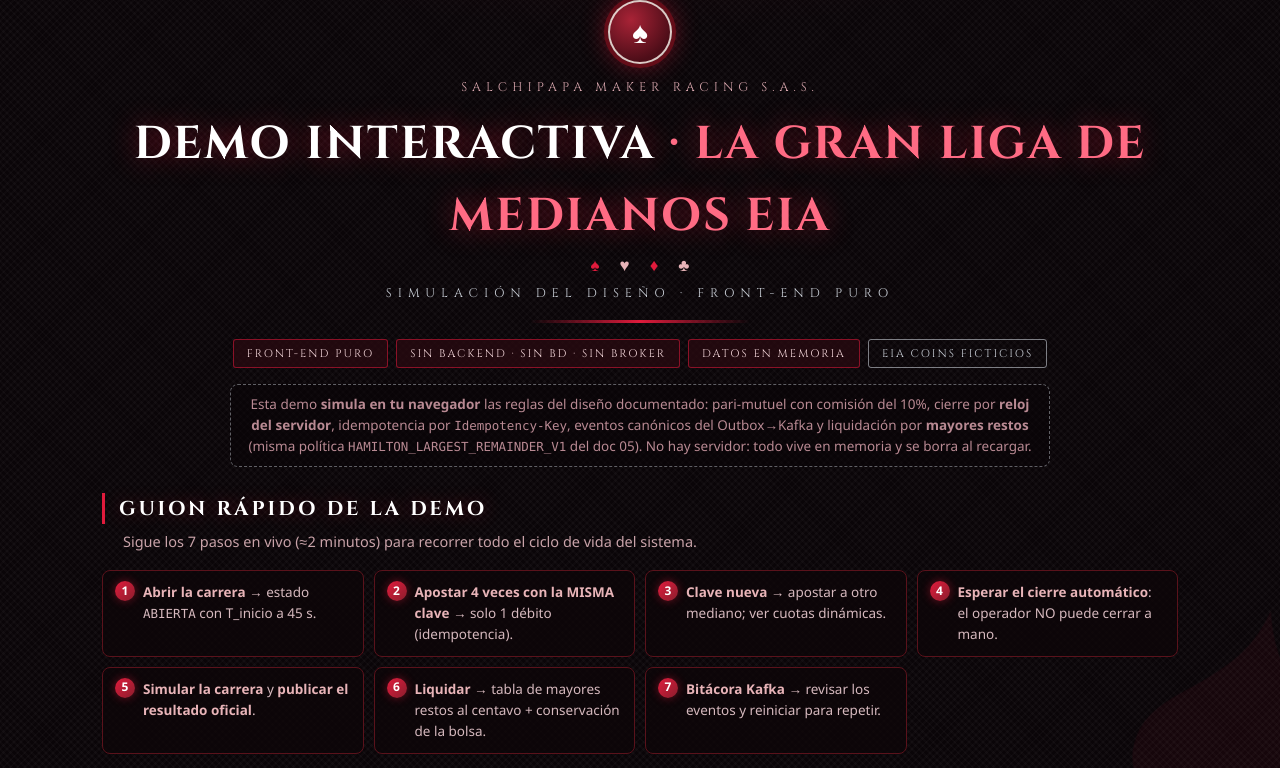
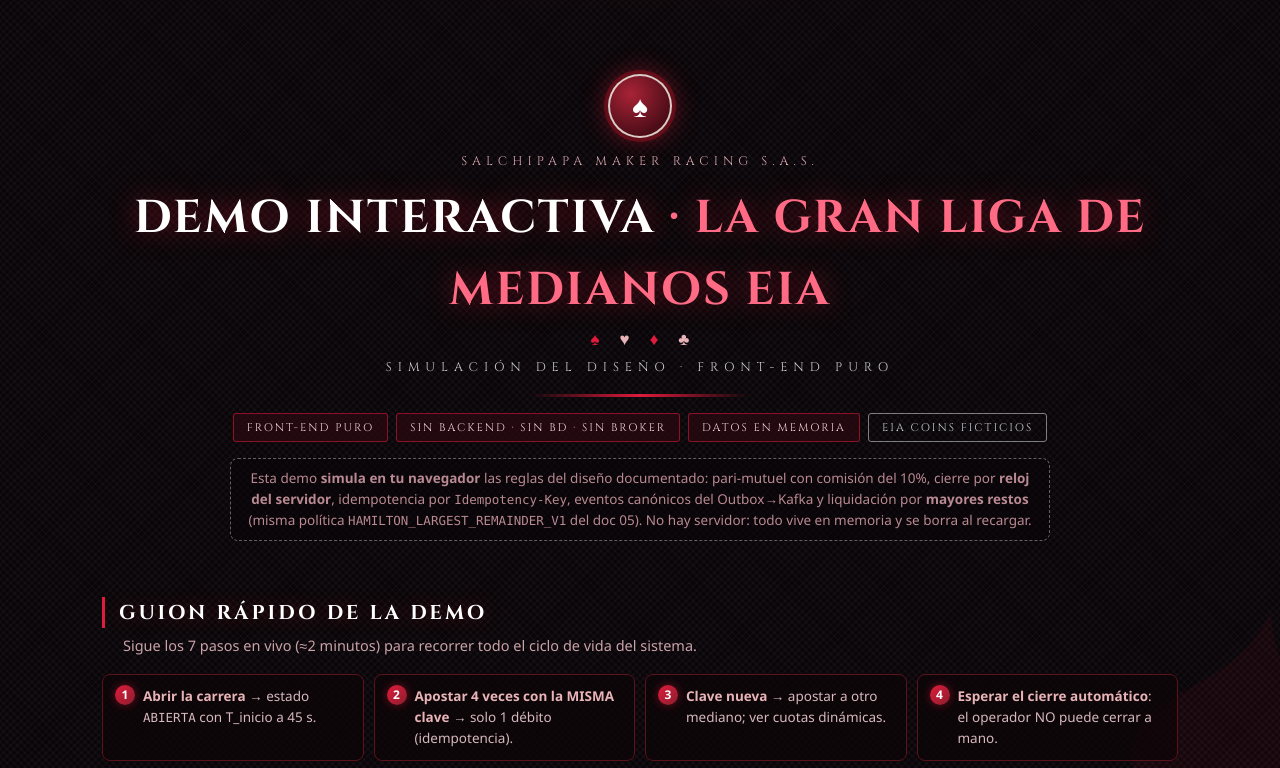
Before and after one commit to navyri/liga-de-apuestas, a plain HTML site: page docs/demo/index.html in a window 1280 px wide. Shown: the top 768 px of the page. Drawn offline with Linux system fonts and the light colour scheme.

Commit message:
fix: margen superior real en la demo (header.contenedor gana especificidad sobre .contenedor)

```diff
--- a/docs/demo/index.html
+++ b/docs/demo/index.html
@@ -47,7 +47,7 @@ body::after{
 header,main,footer{position:relative;z-index:1}
 .contenedor{max-width:1120px;margin:0 auto;padding:0 22px}
 a{color:var(--acento)}
-header{padding:74px 0 30px;text-align:center}
+header.contenedor{padding-top:74px;padding-bottom:30px;text-align:center}
 .emblema{
   width:64px;height:64px;margin:0 auto 14px;border-radius:50%;
   display:flex;align-items:center;justify-content:center;
```
